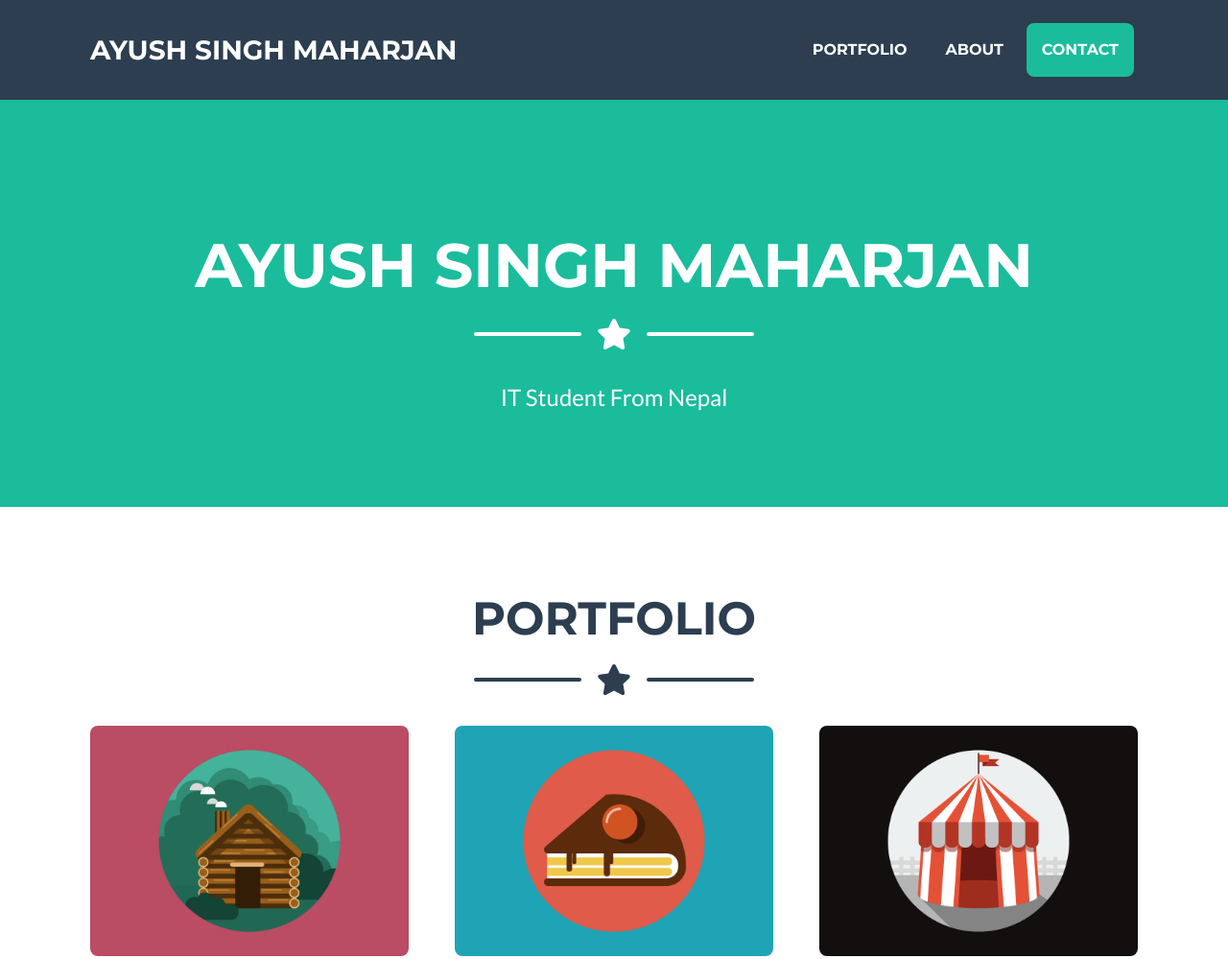
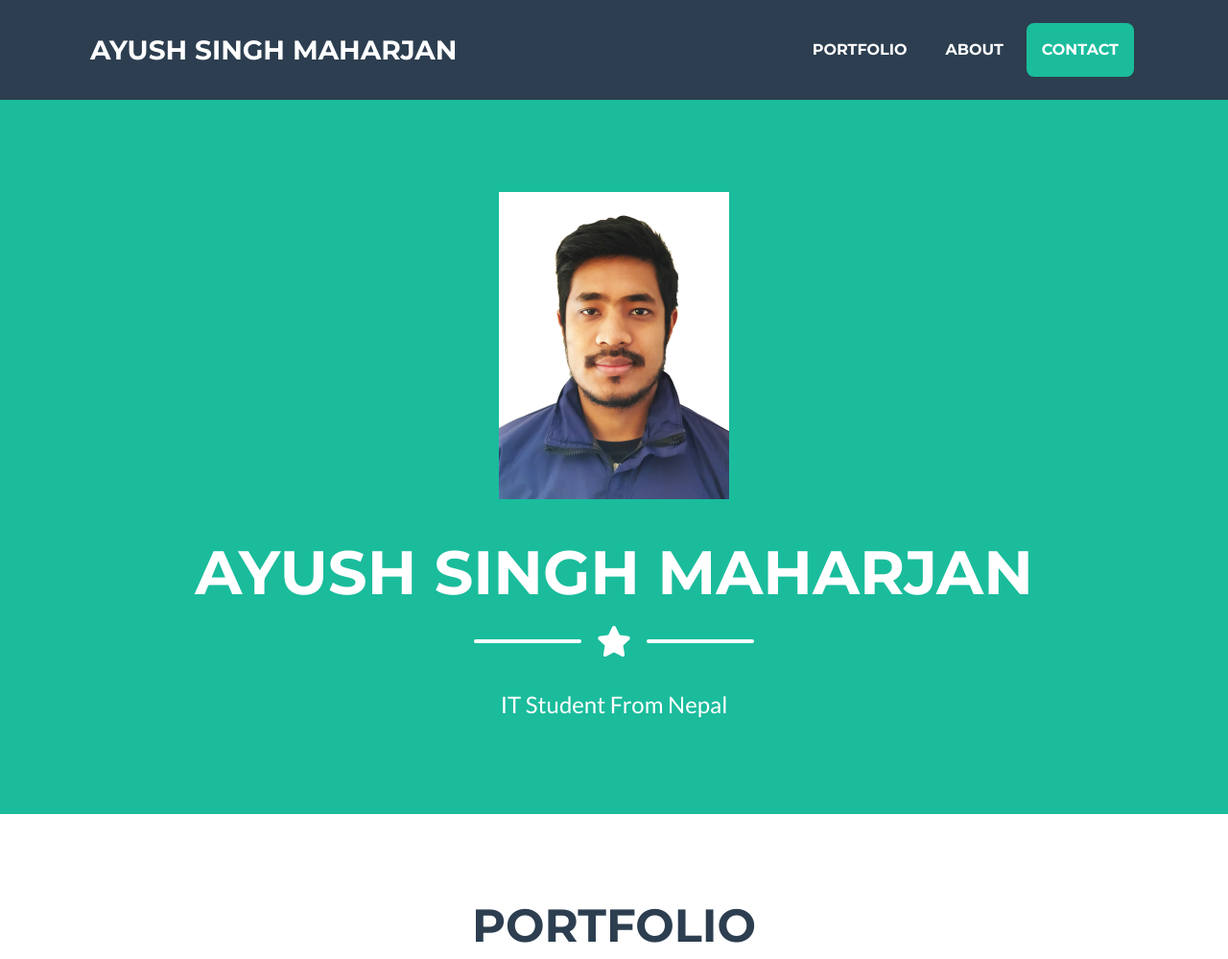
Before and after one commit to ayush566232/ayush-maharjan, a plain HTML site: page index.html in a window 1280 px wide. Shown: the top 999 px of the page at 96% size. Drawn offline with nearby package versions, Linux system fonts and the light colour scheme.

Commit message:
Update index.html

```diff
--- a/index.html
+++ b/index.html
@@ -38,7 +38,7 @@
         <header class="masthead bg-primary text-white text-center">
             <div class="container d-flex align-items-center flex-column">
                 <!-- Masthead Avatar Image-->
-                <img class="masthead-avatar mb-5" src="assets/img/brp.jpg" alt="" />
+                <img class="masthead-avatar mb-5" src="brp.jpg" alt="" />
                 <!-- Masthead Heading-->
                 <h1 class="masthead-heading text-uppercase mb-0">Ayush Singh Maharjan</h1>
                 <!-- Icon Divider-->
```
